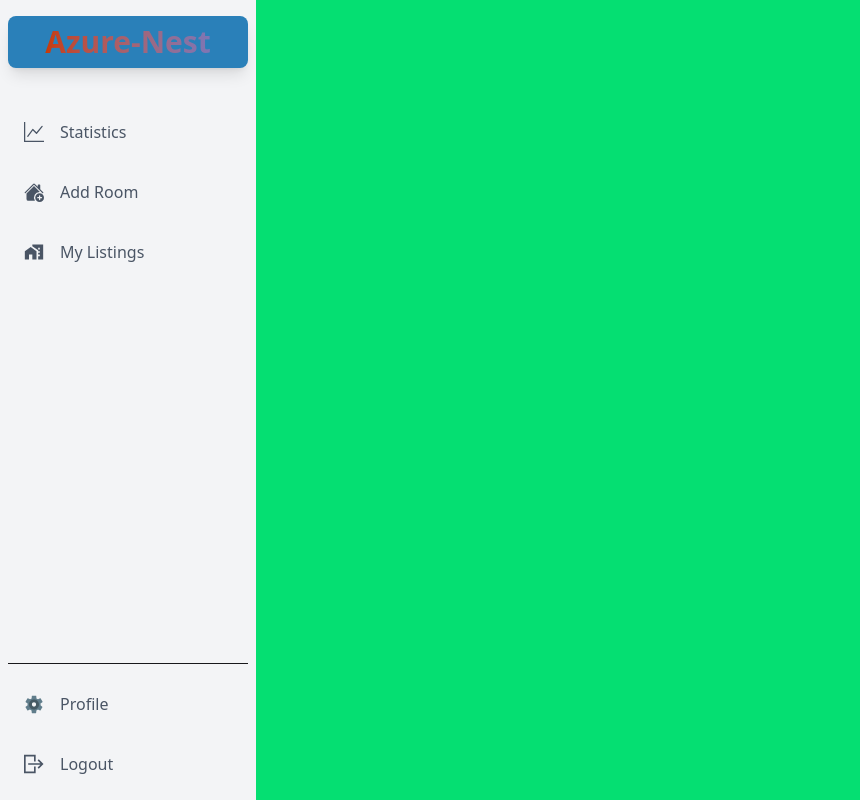
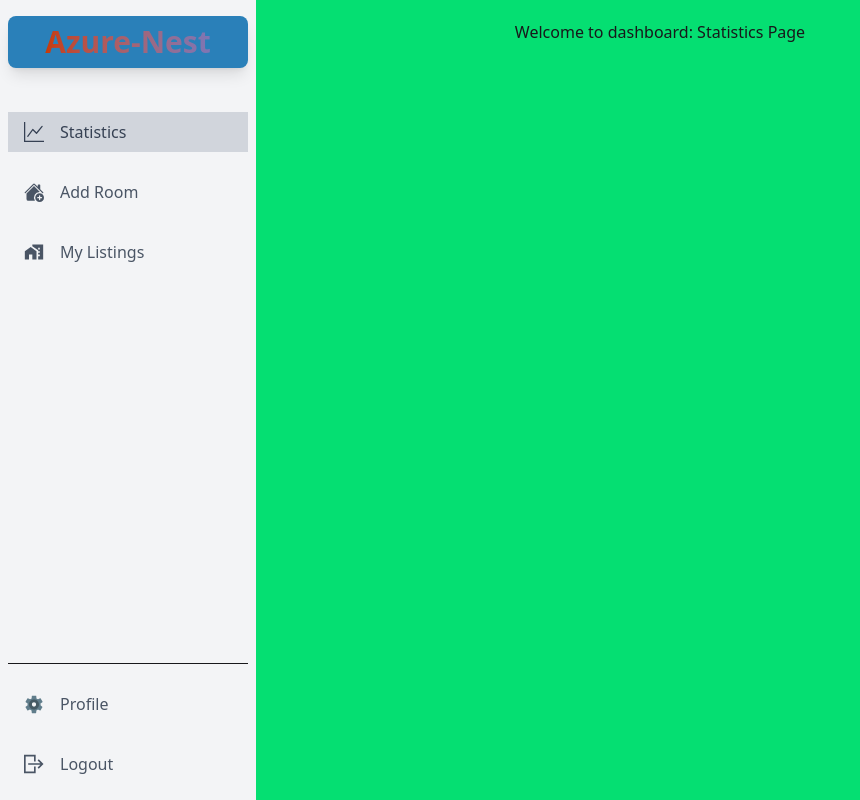
Before and after one commit to shamim-hossain008/azure-nest-client, a React (Vite) app: page /dashboard in a window 1280 px wide. Shown: the whole page, without its empty margins (0-860 px from the left). Built offline with nearby package versions, Linux system fonts and the light colour scheme; no server answers.

Commit message:
added satistics page and route

```diff
--- a/src/Components/DashboardCom/Sideber/Sideber.jsx
+++ b/src/Components/DashboardCom/Sideber/Sideber.jsx
@@ -12,6 +12,9 @@ const Sidebar = () => {
   const [isActive, setActive] = useState(false);
 
   // Sidebar Responsive Handler
+  const handleToggle = () => {
+    setActive(!isActive);
+  };
 
   return (
     <>
@@ -19,19 +22,20 @@ const Sidebar = () => {
       <div className="bg-gray-100 text-gray-800 flex justify-between md:hidden">
         <div>
           <div className="block cursor-pointer p-4 font-bold">
-            <Link to="/">
-              <img
-                // className='hidden md:block'
-                src="https://i.ibb.co/4ZXzmq5/logo.png"
-                alt="logo"
-                width="100"
-                height="100"
-              />
+            <Link to="/" className="text-xl">
+              <h1 className="gap-0 font-extrabold text-sm ">
+                <span className="p-2 lg:text-3xl bg-300% font-bold bg-gradient-to-r from-orange-700 via-blue-500 to-green-400 text-transparent bg-clip-text animate-gradient">
+                  Azure-Nest
+                </span>
+              </h1>
             </Link>
           </div>
         </div>
 
-        <button className="mobile-menu-button p-4 focus:outline-none focus:bg-gray-200">
+        <button
+          onClick={handleToggle}
+          className="mobile-menu-button p-4 focus:outline-none focus:bg-gray-200"
+        >
           <AiOutlineBars className="h-5 w-5" />
         </button>
       </div>
@@ -63,7 +67,7 @@ const Sidebar = () => {
             <nav>
               {/* Statistics */}
               <NavLink
-                to="statistics"
+                to="/dashboard"
                 className={({ isActive }) =>
                   `flex items-center px-4 py-2 my-5  transition-colors duration-300 transform  hover:bg-gray-300   hover:text-gray-700 ${
                     isActive ? "bg-gray-300  text-gray-700" : "text-gray-600"
--- a/src/Layout/DashboardLayout.jsx
+++ b/src/Layout/DashboardLayout.jsx
@@ -1,14 +1,11 @@
-import React from "react";
 import { Outlet } from "react-router";
 import Sidebar from "../Components/DashboardCom/Sideber/Sideber";
 
 const DashboardLayout = () => {
   return (
-    <div className="relative min-h-screen bg-red-200 md:flex">
+    <div className="relative min-h-screen text-center bg-red-200 md:flex">
       {/* Sidebar */}
-      <h3 className="text-center text-green font-bold">
-        This is Dashboard Layout
-      </h3>
+
       <Sidebar />
       {/* Outlet --> Dynamic content */}
       <div className="flex-1 bg-green-400 md:ml-10">
--- a/src/Layout/Routes/Routes.jsx
+++ b/src/Layout/Routes/Routes.jsx
@@ -1,4 +1,7 @@
 import { createBrowserRouter } from "react-router-dom";
+import Statistics from "../../pages/Dashboard/Common/Statistics";
+import AddRoom from "../../pages/Dashboard/Host/AddRoom";
+import MyListings from "../../pages/Dashboard/Host/MyListings";
 import ErrorPage from "../../pages/Error/ErrorPage";
 import Home from "../../pages/Home/Home/Home";
 import RoomDetails from "../../pages/Home/Rooms/RoomDetails/RoomDetails";
@@ -33,6 +36,20 @@ export const router = createBrowserRouter([
   {
     path: "/dashboard",
     element: <DashboardLayout />,
-    children:[]
+    children: [
+      {
+        index: true,
+        element: <Statistics />,
+      },
+
+      {
+        path: "add-room",
+        element: <AddRoom />,
+      },
+      {
+        path: "my-listings",
+        element: <MyListings />,
+      },
+    ],
   },
 ]);
--- /dev/null
+++ b/src/pages/Dashboard/Common/Statistics.jsx
@@ -0,0 +1,11 @@
+import React from "react";
+
+const Statistics = () => {
+  return (
+    <div className="">
+      <h2>Welcome to dashboard: Statistics Page</h2>
+    </div>
+  );
+};
+
+export default Statistics;
--- a/src/pages/Dashboard/Host/AddRoom.jsx
+++ b/src/pages/Dashboard/Host/AddRoom.jsx
@@ -1,6 +1,5 @@
 import React from "react";
 import { Helmet } from "react-helmet";
-import AddRoomForm from "../../../Components/Form/AddRoomForm";
 
 const AddRoom = () => {
   return (
@@ -8,9 +7,9 @@ const AddRoom = () => {
       <Helmet>
         <title>Add Room | Dashboard</title>
       </Helmet>
-
+      <h2> This is a Add room</h2>
       {/* Form */}
-      <AddRoomForm
+      {/* <AddRoomForm
         dates={dates}
         handleDates={handleDates}
         handleSubmit={handleSubmit}
@@ -19,7 +18,7 @@ const AddRoom = () => {
         handleImage={handleImage}
         imageText={imageText}
         loading={loading}
-      />
+      /> */}
     </>
   );
 };
--- /dev/null
+++ b/src/pages/Dashboard/Host/MyListings.jsx
@@ -0,0 +1,11 @@
+import React from "react";
+
+const MyListings = () => {
+  return (
+    <div>
+      <h2>MyListings</h2>
+    </div>
+  );
+};
+
+export default MyListings;
```
